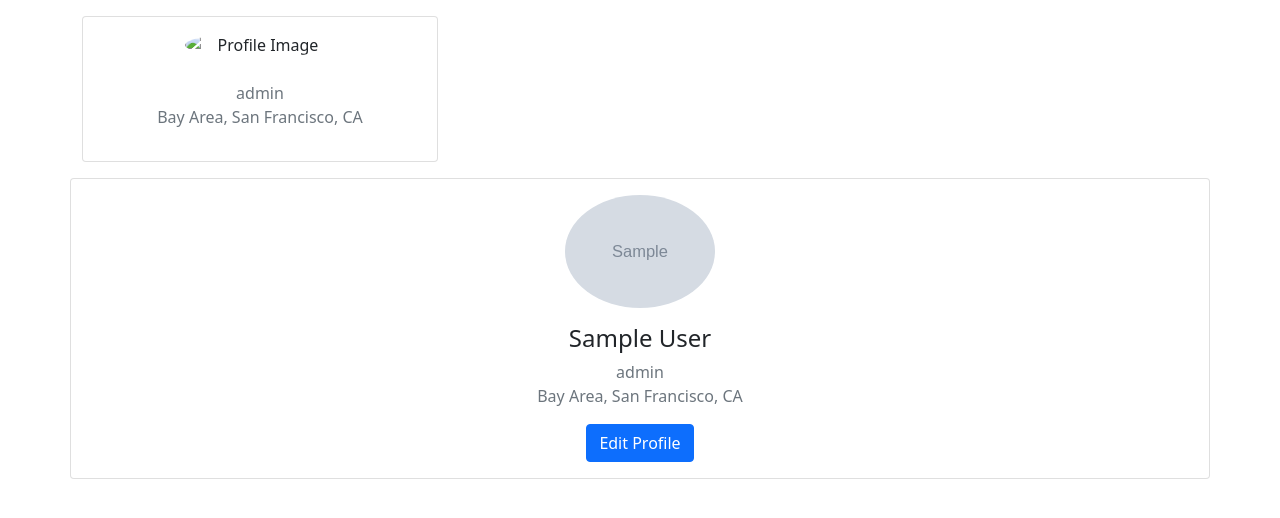
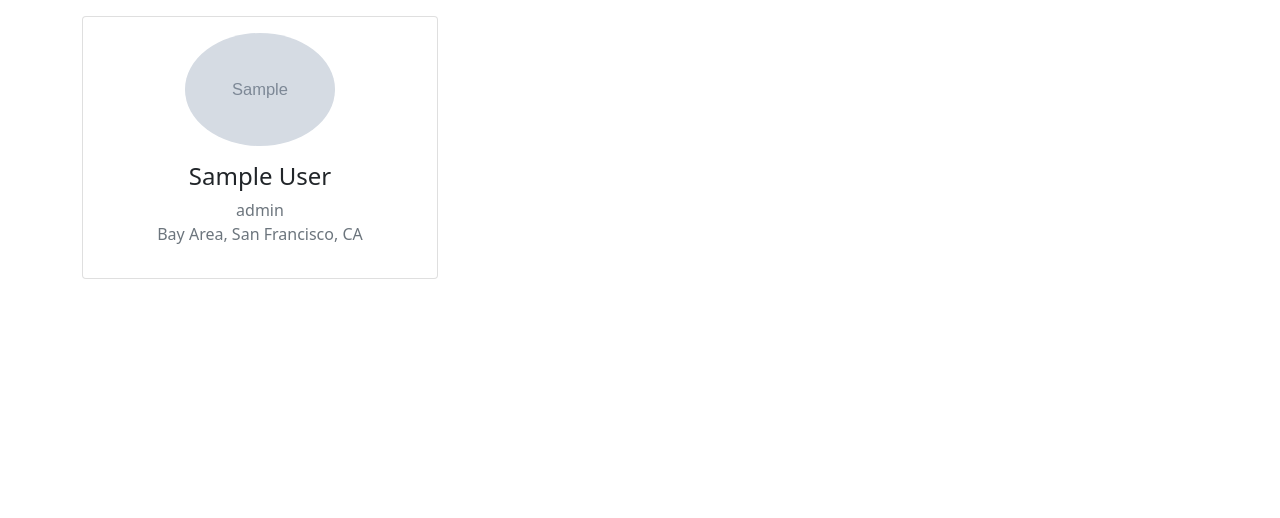
Before and after one commit to saqe/Blog-With-Django, a Django app: template users/templates/html/view_public_profile.html in a window 1280 px wide. Shown: the part 56-574 px from the top of the page. Run offline with Django 3.2, Linux system fonts and the light colour scheme; a user stored in the database is signed in; tables that the repository leaves empty hold one stand-in row (values such as "Sample post"); the template is opened without the code that fills it: values that come from a table or form of the project are taken from there, most other values are stand-ins (such as "Sample title", 1, 10 or a date in 2020); grey boxes marked "Sample" are stand-in pictures; some libraries are stand-ins or nearby versions.

Commit message:
👌 IMPROVED HTML templates with include.

```diff
--- a/core/templates/html/widget/card/profile_view.html
+++ b/core/templates/html/widget/card/profile_view.html
@@ -10,7 +10,7 @@
 
                 <p class="text-muted font-size-sm">{{user.profile.country.unicode_flag}} Bay Area, San Francisco, CA</p>
 
-                {% if True %}
+                {% if logged_in %}
                     <a class="btn btn-primary" href="{% url 'update-profile' %}">Edit Profile</a>
                 {% endif %}
 
--- a/users/templates/html/my_profile.html
+++ b/users/templates/html/my_profile.html
@@ -4,7 +4,7 @@
 <div class="main-body">
   <div class="row gutters-sm">
     <div class="col-md-4 mb-3 mt-3">
-      {% include 'html/widget/card/profile_view.html' %}
+      {% include 'html/widget/card/profile_view.html'%}
     </div>
     <!--Left Sidebar-->
     <div class="col-md-8"></div>
--- a/users/templates/html/view_public_profile.html
+++ b/users/templates/html/view_public_profile.html
@@ -4,26 +4,8 @@
 <div class="main-body">
   <div class="row gutters-sm">
     <div class="col-md-4 mb-3 mt-3">
-      <div class="card">
-        <div class="card-body">
-          <div class="d-flex flex-column align-items-center text-center">
-            <img src="{{object.profile.profile_image.url}}" alt="Profile Image" class="rounded-circle img-fluid text-center" width="150" />
-            <div class="mt-3">
-              <h4>{{object.full_name}}</h4>
-
-              <p class="text-secondary mb-0">{{object.job_role}}</p>
-
-              <p class="text-muted font-size-sm">{{object.profile.country.unicode_flag}} Bay Area, San Francisco, CA</p>
-            </div>
-          </div>
-        </div>
-        <!--CardBody ends here -->
-      </div>
-      <!--Card ends here -->
+      {% include 'html/widget/card/profile_view.html' %}
     </div>
-
-    {% include 'html/widget/card/profile_view.html' %}
-
     <!--Left Sidebar-->
     <div class="col-md-8"></div>
     <!--Right Sidebar-->
```
Also changed, not shown: users/views.py (+8 -2 lines).
